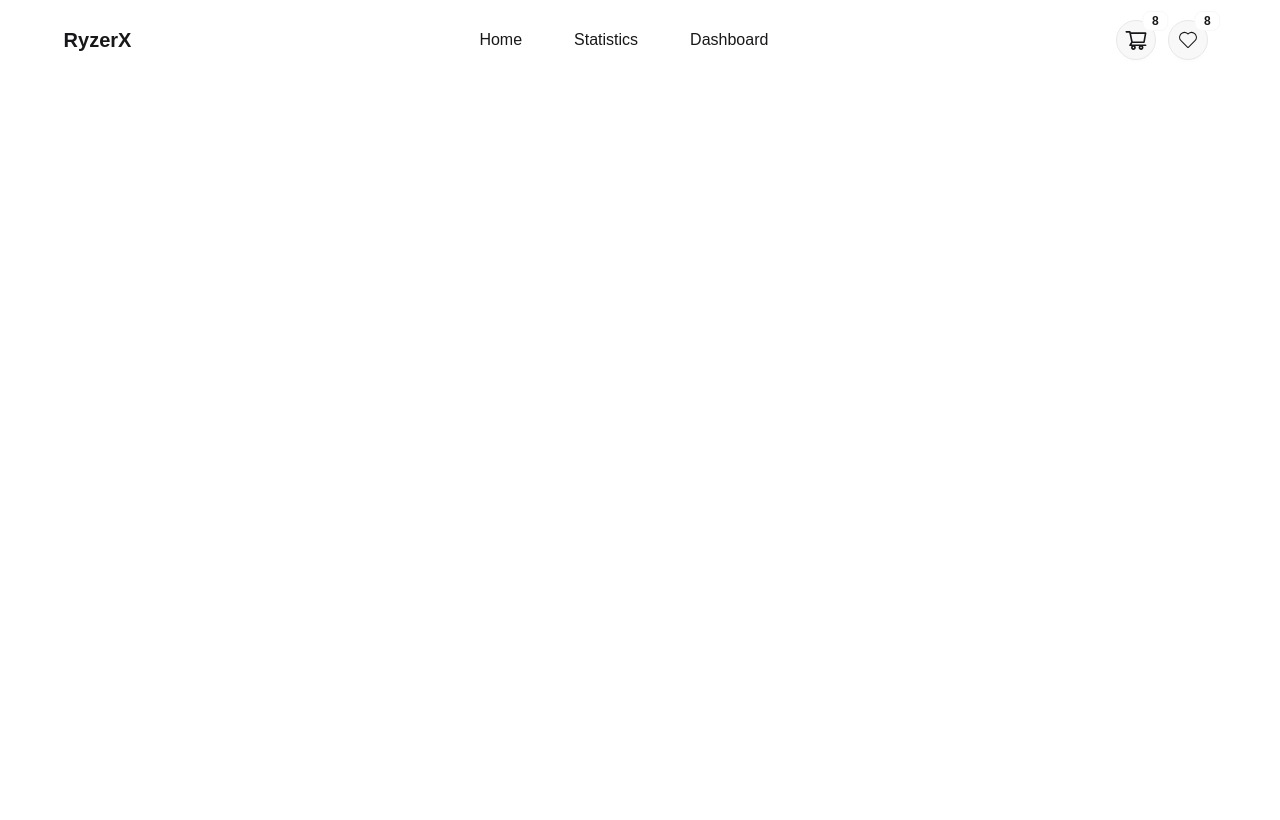
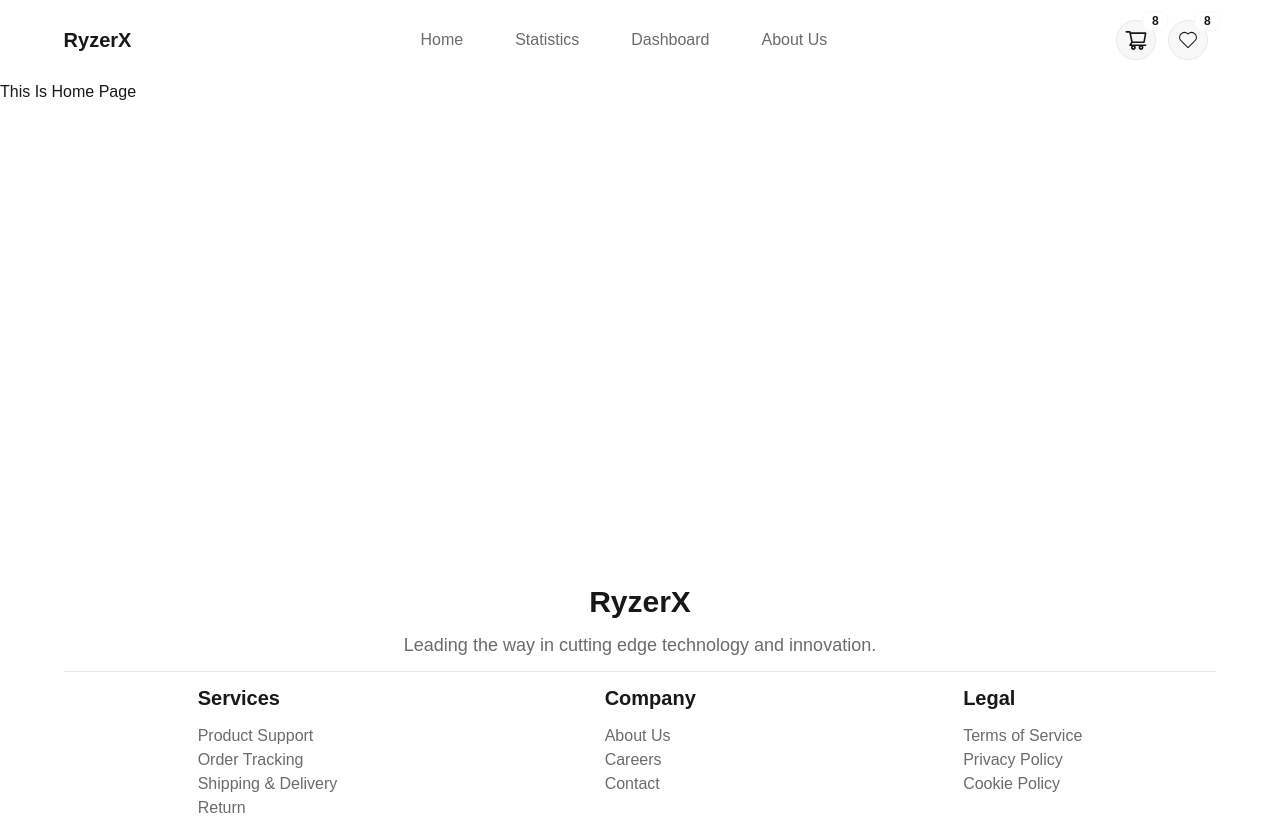
Before and after one commit to mehedihasan101101/ryzerX-rigs-project-19, a React (Vite) app: page / in a window 1280 px wide. Built offline with nearby package versions, Linux system fonts and the light colour scheme.

Commit message:
footer section created

```diff
--- /dev/null
+++ b/src/components/about/AboutUs.jsx
@@ -0,0 +1,10 @@
+
+const AboutUs = () => {
+    return (
+        <div>
+            <h1>this is about us page</h1>
+        </div>
+    );
+};
+
+export default AboutUs;
--- /dev/null
+++ b/src/components/dashboard/Dashboard.jsx
@@ -0,0 +1,11 @@
+
+
+const Dashboard = () => {
+    return (
+        <div>
+            <h1>this is dashboard page</h1>
+        </div>
+    );
+};
+
+export default Dashboard;
--- /dev/null
+++ b/src/components/home/Home.jsx
@@ -0,0 +1,14 @@
+
+
+const Home = () => {
+    return (
+        <div>
+            <h1>This Is Home Page</h1>
+            <div className="w-[100%] h-[60vh]">
+
+            </div>
+        </div>
+    );
+};
+
+export default Home;
--- a/src/components/root/Root.jsx
+++ b/src/components/root/Root.jsx
@@ -1,9 +1,15 @@
+import { Outlet } from "react-router";
 import NavBar from "./nav/NavBar";
+import Footer from "./footer/Footer";
 
 
 const Root = () => {
     return (
-         <NavBar></NavBar>
+        <>
+            <NavBar></NavBar>
+            <Outlet></Outlet>
+            <Footer></Footer>
+        </>
     );
 };
 
--- /dev/null
+++ b/src/components/root/footer/Footer.jsx
@@ -0,0 +1,35 @@
+
+const Footer = () => {
+    return (
+        <footer>
+            <div className="lg:max-w-[90%] m-auto space-y-3">
+                <h1 className="font-extrabold text-3xl text-center ">RyzerX</h1>
+                <p className="text-center text-[18px] text-[#6b6b6f]">Leading the way in cutting edge technology and innovation.</p>
+                <  hr className="text-[#e7e7e7] " />
+                <div className="flex justify-around">
+                    <div>
+                        <h1 className="font-bold text-xl pb-3">Services</h1>
+                        <p className="text-[#6b6b6f]">Product Support</p>
+                        <p className="text-[#6b6b6f]">Order Tracking</p>
+                        <p className="text-[#6b6b6f]">Shipping & Delivery</p>
+                        <p className="text-[#6b6b6f]">Return</p>
+                    </div>
+                    <div>
+                        <h1 className="font-bold text-xl pb-3">Company</h1>
+                        <p className="text-[#6b6b6f]">About Us</p>
+                        <p className="text-[#6b6b6f]">Careers</p>
+                        <p className="text-[#6b6b6f]">Contact</p>
+                    </div>
+                    <div>
+                        <h1 className="font-bold text-xl pb-3">Legal</h1>
+                        <p className="text-[#6b6b6f]">Terms of Service</p>
+                        <p className="text-[#6b6b6f]">Privacy Policy</p>
+                        <p className="text-[#6b6b6f]">Cookie Policy</p>
+                    </div>
+                </div>
+            </div>
+        </footer>
+    );
+};
+
+export default Footer;
--- a/src/components/root/nav/NavBar.jsx
+++ b/src/components/root/nav/NavBar.jsx
@@ -9,20 +9,27 @@ import { RxCross1 } from "react-icons/rx";
 
 
 const NavBar = () => {
+    // State to handle mobile menu open/close
     const [open, setOpen] = useState(false);
+    // State to handle cart tab open/close
     const [CartTab, setCartTab] = useState(false);
+    // State to handle wishlist tab open/close
     const [wishListTab, setwishListTab] = useState(false);
 
 
+    // Navigation fields for the navbar links
     const navFields = [
         { id: 1, path: "", name: "Home" },
         { id: 2, path: "/Statistics", name: "Statistics" },
         { id: 3, path: "/Dashboard", name: "Dashboard" },
+        { id: 4, path: "/AboutUs", name: "About Us" },
     ]
     return (
+        // Main navigation bar
         <nav className=" pt-5 pb-5 bg-transparent pr-2 lg:p-auto">
 
             <div className="lg:max-w-[90%] m-auto flex justify-between items-center">
+                {/* Mobile Menu Toggle Icon */}
                 <div className="lg:hidden">
 
                     {
@@ -30,23 +37,33 @@ const NavBar = () => {
                     }
 
                 </div>
+                {/* Website Main LOGO */}
                 <h1 className="font-extrabold text-xl ">RyzerX</h1>
+                {/* Navigation Links */}
                 <div className={` ${open ? "left-0" : "left-[-500px]"} duration-700  lg:static lg:block  lg:w-auto lg:h-auto w-[30%] top-15 h-screen  bg-neutral-100 lg:bg-transparent   absolute `}>
-                    <ul className="lg:flex gap-7 lg:bg-transparent">
+                    <ul className="lg:flex gap-7 lg:bg-transparent text-[#6b6b6f]">
                         {navFields.map((field) => <NavLink key={field.id} to={field.path} className={"rounded hover:bg-neutral-200 px-3 py-2"}><li className="pl-5 lg:pl-0">{field.name}</li></NavLink>)}
                     </ul>
                 </div>
+
                 <div className="flex  gap-3">
+                    {/* Add to Cart button */}
                     <button onClick={() => { setCartTab(!CartTab); setwishListTab(false) }} className="btn indicator btn-circle" >
+
                         <AiOutlineShoppingCart className="text-2xl"></AiOutlineShoppingCart>
                         <span className="badge badge-sm indicator-item">8</span>
+                        {/* cart Tab which shown  only when  cart icon is clicked */}
                         <div className={`shadow absolute top-15 w-[300px] right-0 h-15 ${CartTab ? "" : "hidden"}`}>
                             <h1>Total Price: 300$</h1>
                         </div>
                     </button>
+
+                    {/* Wishlist Button */}
                     <button onClick={() => { setwishListTab(!wishListTab); setCartTab(false) }} className="btn indicator btn-circle" >
                         <CiHeart className="text-2xl"></CiHeart>
                         <span className="badge badge-sm indicator-item">8</span>
+
+                        {/* WishList Tab which shown only when cart icon is clicked */}
                         <div className={`shadow absolute top-15 w-[300px] right-0 h-15 ${wishListTab ? "" : "hidden"}`}>
                             <h1>Total : 300$</h1>
                         </div>
--- /dev/null
+++ b/src/components/statistics/Statistics.jsx
@@ -0,0 +1,11 @@
+
+
+const Statistics = () => {
+    return (
+        <div>
+            <h1>This Is Statistics page</h1>
+        </div>
+    );
+};
+
+export default Statistics;
```
Also changed, not shown: src/main.jsx (+28 -6 lines).
